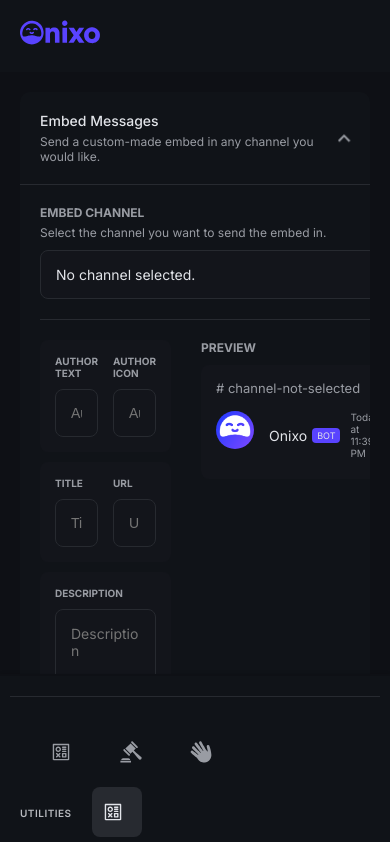
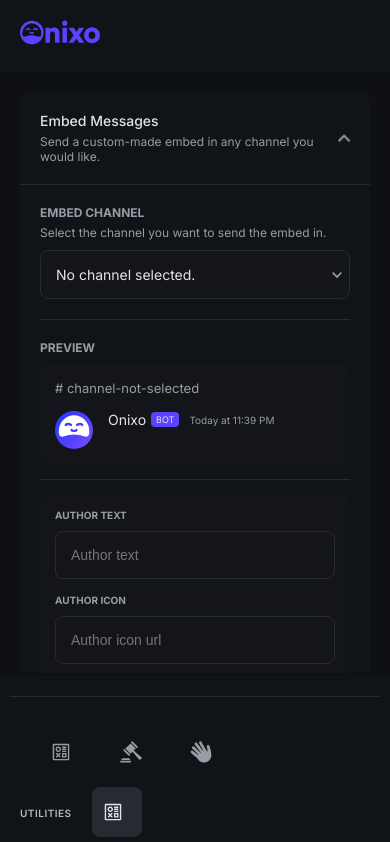
Before and after one commit to Poxie/onixo-new, a Next.js app in the folder frontend/: page /dashboard/1/embeds in a window 390 px wide. Shown: the top 842 px of the page. Built offline with nearby package versions, Linux system fonts and the light colour scheme; what next-redux-wrapper would draw is missing.

Commit message:
Made embed messages page responsive

```diff
--- a/frontend/components/dashboard/embeds/Embeds.module.scss
+++ b/frontend/components/dashboard/embeds/Embeds.module.scss
@@ -68,3 +68,29 @@
     font-size: 10px;
     color: var(--text-secondary);
 }
+
+@media (max-width: 1100px) {
+    .flex {
+        flex-direction: column;
+    }
+}
+@media (max-width: 650px) {
+    .main {
+        flex-direction: column;
+
+        &>div:first-child {
+            order: 1;
+            position: relative;
+
+            &::after {
+                content: '';
+                position: absolute;
+                top: calc(-1 * var(--spacing-quaternary));
+                left: 0;
+                width: 100%;
+                height: 1px;
+                background-color: var(--background-quaternary);
+            }
+        }
+    }
+}
```
